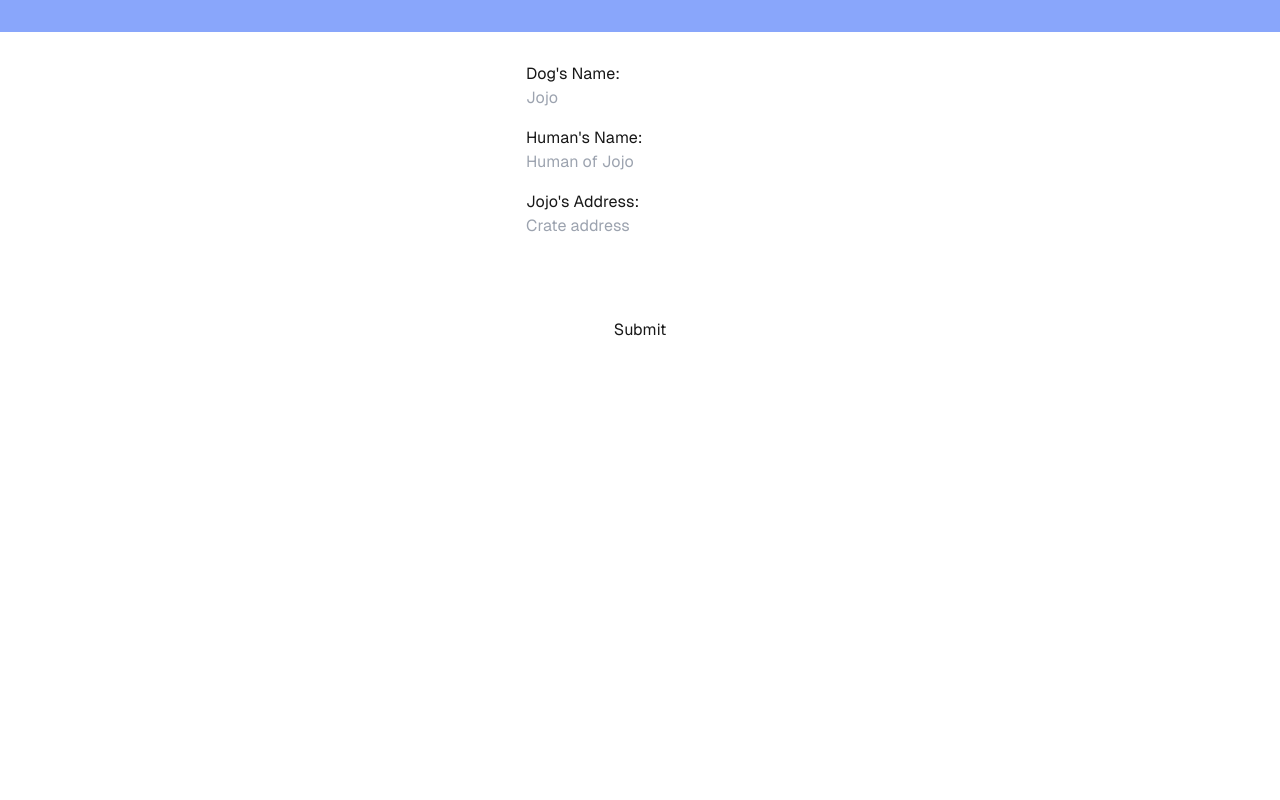
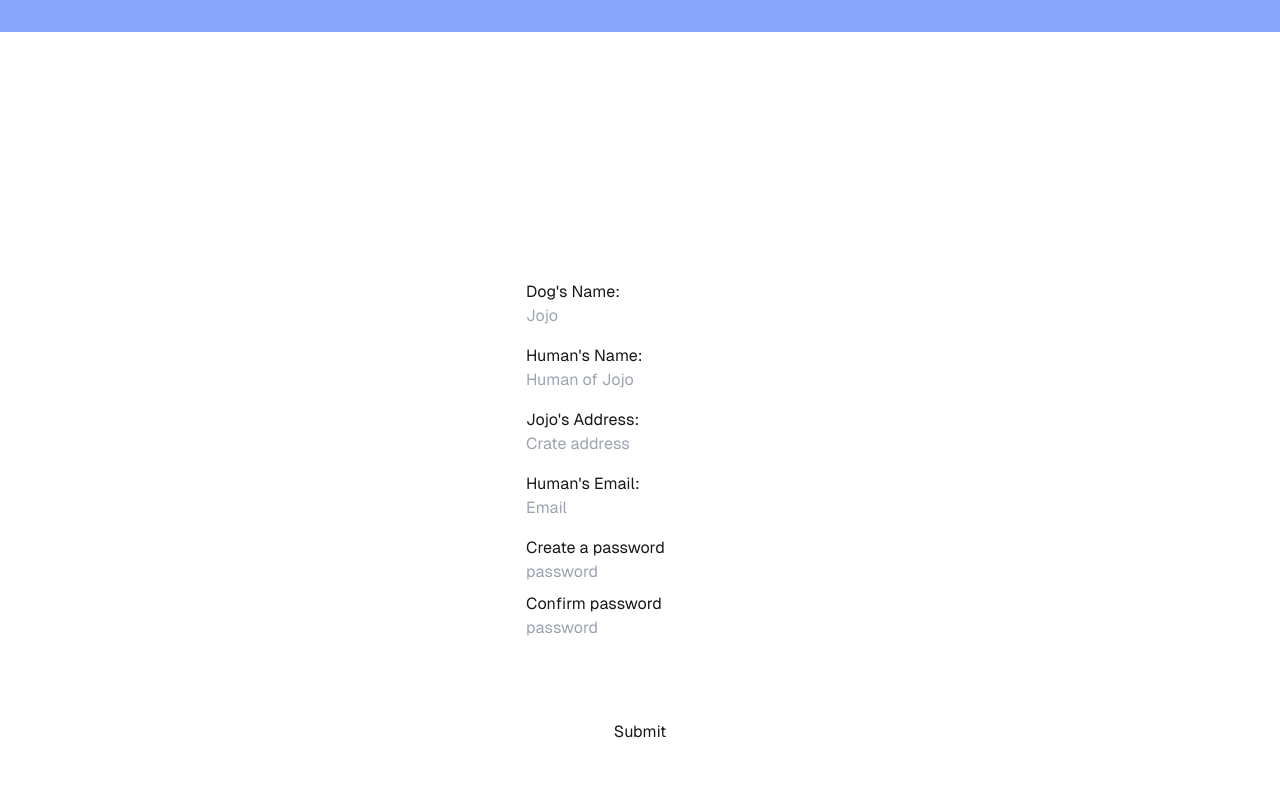
Before and after one commit to rwshen/ButtSnfr, a Next.js app in the folder frontend/: page / in a window 1280 px wide. Shown: the top 800 px of the page. Built offline with nearby package versions, Linux system fonts and the light colour scheme.

Commit message:
more registration

```diff
--- a/frontend/next.config.mjs
+++ b/frontend/next.config.mjs
@@ -1,6 +1,6 @@
 /** @type {import('next').NextConfig} */
 const nextConfig = {
-  reactStrictMode: true
+  reactStrictMode: false
 }
 
 export default nextConfig
--- a/frontend/src/components/Nav.tsx
+++ b/frontend/src/components/Nav.tsx
@@ -16,7 +16,7 @@ export const Nav = () => {
         <div className='relative flex items-center'>
           <Link className='hover:text-white me-4 text-neutral-600 dark:text-white' href='/messages'>
             <span className='[&>svg]:w-5'>
-              Bark Center
+              Bark Park
             </span>
           </Link>
 
--- /dev/null
+++ b/frontend/src/components/Register.tsx
@@ -0,0 +1,45 @@
+'use client'
+
+import React, { useCallback, useState, useEffect } from 'react'
+
+export const Register = () => {
+  const [dogName, setDogName] = useState < string > ('')
+  const [humanName, setHumanName] = useState < string > ('')
+  const [address, setAddress] = useState < string > ('')
+  const [email, setEmail] = useState < string > ('')
+  const [password, setPassword] = useState < string > ('')
+  const [confirmPassword, setConfirmPassword] = useState < string > ('')
+
+  useEffect(() => {
+  }, [])
+
+  const submitForm = useCallback((e) => {
+    e.preventDefault
+    fetch('http://localhost:3000').then(response => response.json()).then(data => console.log(data))
+  }, [])
+
+  return (
+    <div className='flex mt-40'>
+      <label className='flex flex-col'>
+        <label className='pr-4'>Dog&apos;s Name:</label>
+        <input className='mb-4' name="dog_name" type='text' placeholder='Jojo' value={dogName} onChange={e => setDogName(e.currentTarget.value)} />
+
+        <label className='pr-4'>Human&apos;s Name:</label>
+        <input className='mb-4' name="first_name" type='text' placeholder='Human of Jojo' value={humanName} onChange={e => setHumanName(e.currentTarget.value)} />
+
+        <label className='pr-4'>Jojo&apos;s Address:</label>
+        <input className='mb-4' type='text' name="address" placeholder='Crate address' value={address} onChange={e => setAddress(e.currentTarget.value)} />
+
+        <label className='pr-4'>Human&apos;s Email:</label>
+        <input className='mb-4' name="email" type='text' placeholder='Email' value={email} onChange={e => setEmail(e.currentTarget.value)} />
+
+        <label className='pr-4'>Create a password</label>
+        <input className='mb-2' name="password" type='text' placeholder='password' value={password} onChange={e => setPassword(e.currentTarget.value)} />
+        <label className='pr-4'>Confirm password</label>
+        <input className='mb-20' name="confirm_password" type='text' placeholder='password' value={confirmPassword} onChange={e => setConfirmPassword(e.currentTarget.value)} />
+
+        <button className='hover:text-yellow' onClick={(e) => submitForm(e)}>Submit</button>
+      </label>
+    </div>
+  )
+}
--- a/frontend/src/pages/index.tsx
+++ b/frontend/src/pages/index.tsx
@@ -1,7 +1,7 @@
 import localFont from "next/font/local";
-import React, { useState } from "react";
+import React, { useCallback, useEffect, useState } from "react";
 import Main from "./main";
-import Register from "./register/page";
+import { Register } from "../components/Register";
 
 
 const geistSans = localFont({
@@ -17,11 +17,12 @@ const geistMono = localFont({
 
 export default function Home() {
   const [isUserLoggedIn, setIsUserLoggedIn] = useState<boolean>(false)
+
   return (
     <div
-      className={`${geistSans.variable} ${geistMono.variable} grid grid-rows-[20px_1fr_20px] items-center justify-items-center min-h-screen p-8 pb-20 gap-16 sm:p-20 font-[family-name:var(--font-geist-sans)]`}
+      className={`${geistSans.variable} ${geistMono.variable} grid items-center justify-items-center min-h-screen p-8 pb-20 gap-16 sm:p-20 font-[family-name:var(--font-geist-sans)]`}
     >
-     {isUserLoggedIn ? <Main /> : <Register />}
+     <Register />
     </div>
   );
 }
--- a/frontend/src/pages/register/page.tsx
+++ /dev/null
@@ -1,27 +0,0 @@
-'use client'
-
-import React, { useCallback, useState } from 'react'
-
-export default function Register () {
-  const [dogName, setDogName] = useState < string > ('')
-  const [humanName, setHumanName] = useState < string > ('')
-  const [address, setAddress] = useState < string > ('')
-
-  const submitForm = useCallback((e) => { e.preventDefault; console.log('hi') }, [])
-
-  return (
-    <div className='mt-40'>
-      <form className='flex flex-col '>
-        <label className='pr-4'>Dog&apos;s Name:</label>
-        <input className='pb-4' name='query' type='text' placeholder='Jojo' value={dogName} onChange={e => setDogName(e.currentTarget.value)} />
-
-        <label className='pr-4'>Human&apos;s Name:</label>
-        <input className='pb-4' name='query' type='text' placeholder='Human of Jojo' value={humanName} onChange={e => setHumanName(e.currentTarget.value)} />
-
-        <label className='pr-4'>Jojo&apos;s Address:</label>
-        <input className='pb-20' name='query' type='text' placeholder='Crate address' value={address} onChange={e => setAddress(e.currentTarget.value)} />
-        <button onClick={(e) => submitForm(e)}>Submit</button>
-      </form>
-    </div>
-  )
-}
--- a/frontend/tailwind.config.js
+++ b/frontend/tailwind.config.js
@@ -11,7 +11,8 @@ module.exports = {
         background: 'var(--background)',
         foreground: 'var(--foreground)',
         blue: '#89A6FB',
-        white: '#FFF8F0'
+        white: '#FFF8F0',
+        yellow: '#BFAB25'
       }
     }
   },
```
Also changed, not shown: 2 other files (tests, documents, lock files or other folders).
